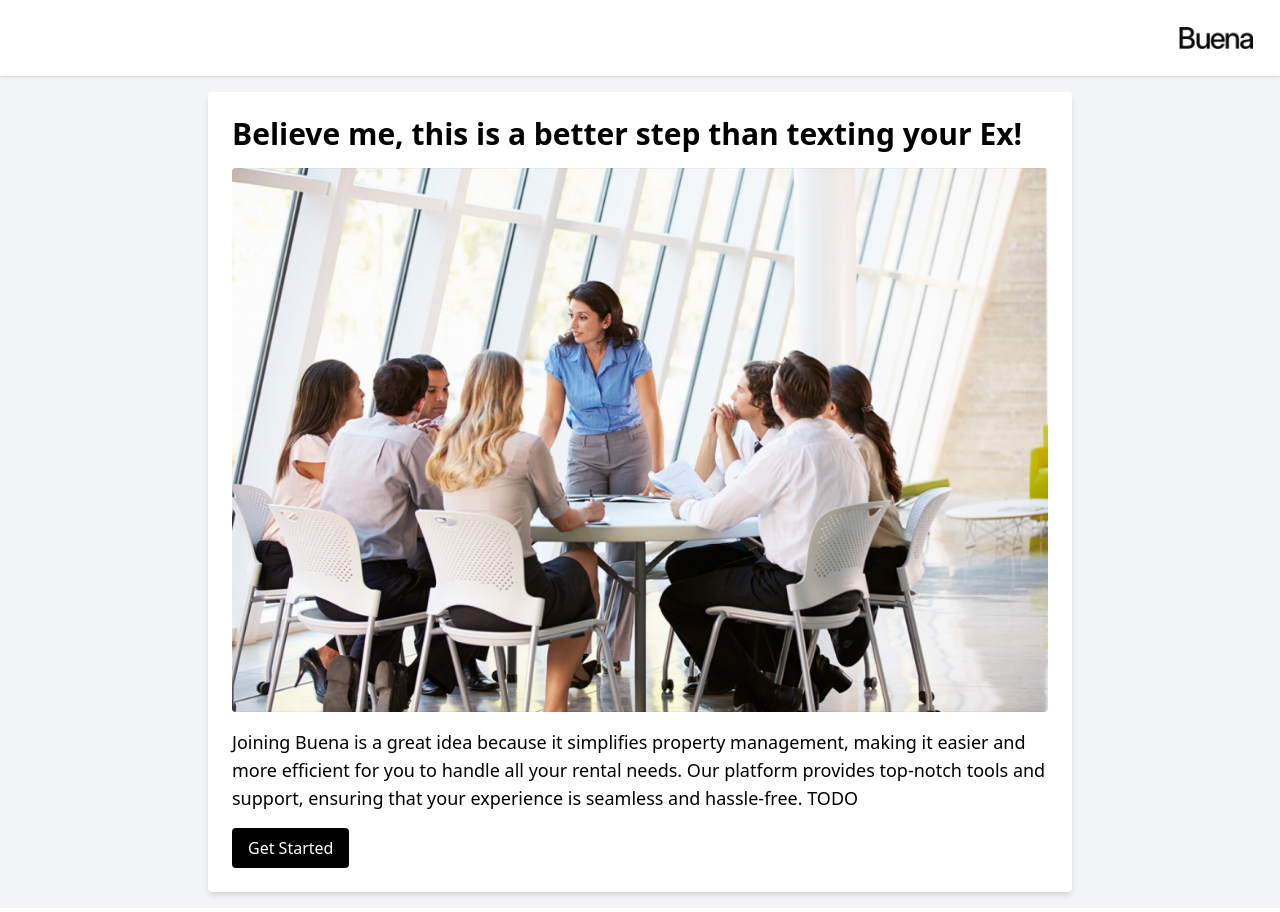
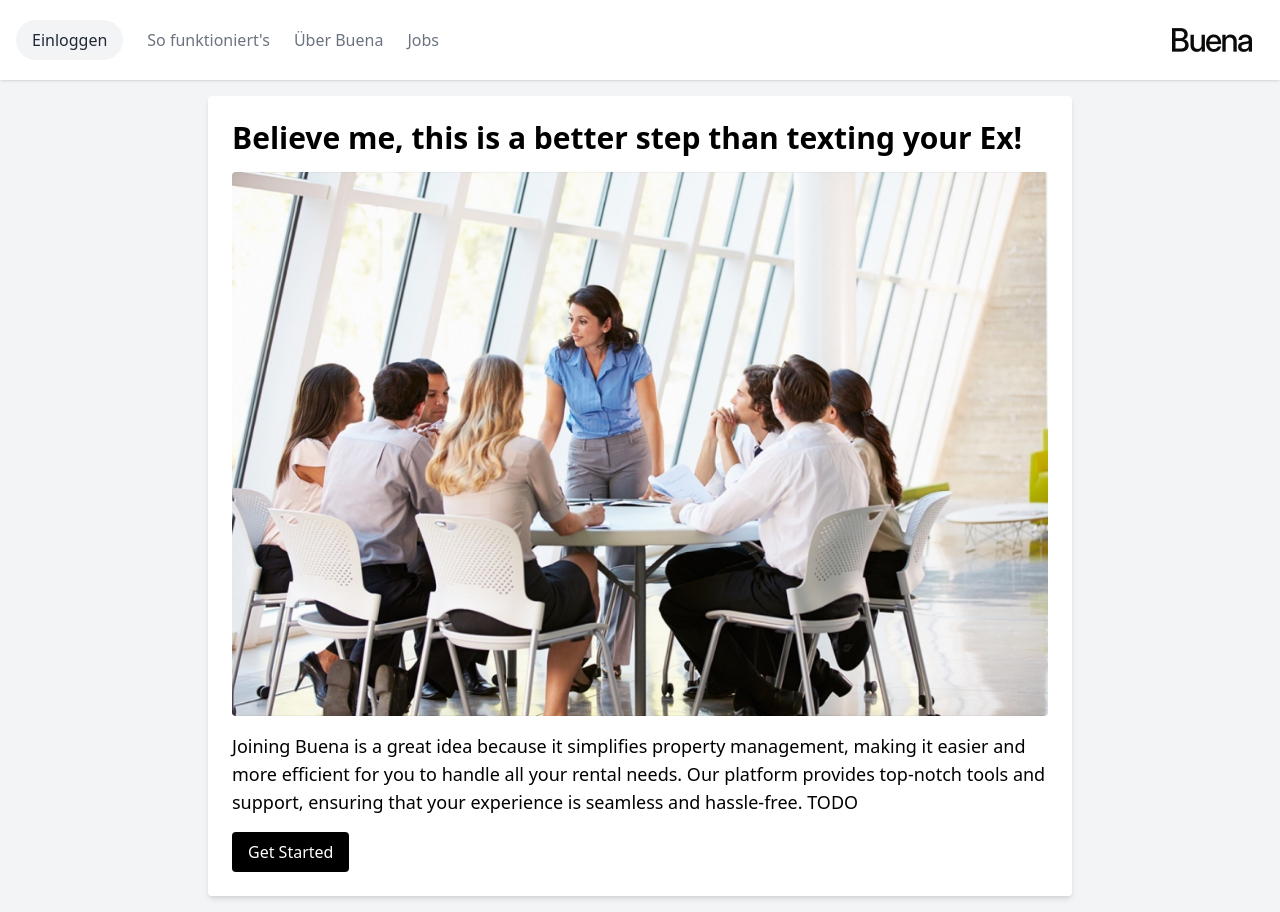
Before and after one commit to ali6134/buena-mockdesign-as, a React (Create React App) app: page / in a window 1280 px wide. Built offline with nearby package versions, Linux system fonts and the light colour scheme.

Commit message:
Schaltflächen hinzugefügt auf professionelle Raubkopie

```diff
--- a/src/Layout.tsx
+++ b/src/Layout.tsx
@@ -9,9 +9,15 @@ interface LayoutProps {
 const Layout: React.FC<LayoutProps> = ({ children }) => {
   return (
     <div className="flex flex-col items-center min-h-screen bg-gray-100">
-      <header className="w-full p-4 bg-white shadow flex justify-end">
+      <header className="w-full p-4 bg-white shadow flex justify-between items-center">
+        <div className="flex space-x-6 items-center">
+          <a href="https://app.buena.com/login" className="text-gray-800 hover:text-gray-900 bg-gray-100 hover:bg-gray-300 px-4 py-2 rounded-full transition duration-300 ease-in-out">Einloggen</a>
+          <a href="https://www.buena.com/ablauf" className="text-gray-500 hover:text-gray-700">So funktioniert's</a>
+          <a href="https://www.buena.com/ueber-uns#open-roles" className="text-gray-500 hover:text-gray-700">Über Buena</a>
+          <a href="https://www.buena.com/jobs" className="text-gray-500 hover:text-gray-700">Jobs</a>
+        </div>
         <Link to="/">
-          <img src={logo} alt="Buena Logo" className="h-11" />
+          <img src={logo} alt="Buena Logo" className="h-12" />
         </Link>
       </header>
       <main className="w-full max-w-4xl p-4">
```
